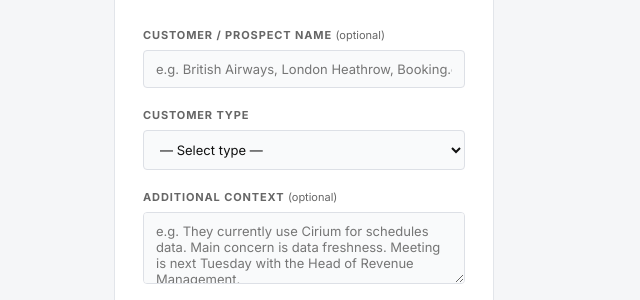
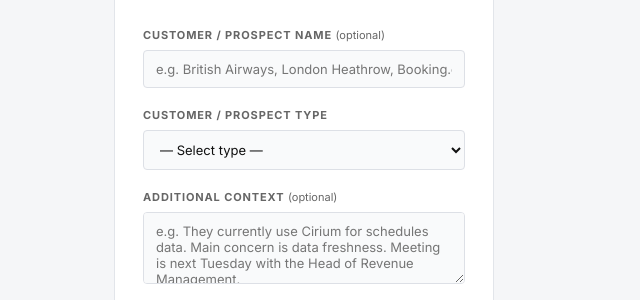
Before and after one commit to rachelfindlayoag-web/oag-competitive-intel, a Flask app: page /pitch in a window 1280 px wide. Shown: the part 1041-1341 px from the top of the page, without its empty margins (0-640 px from the left). Run offline with Flask 3, Linux system fonts and the light colour scheme; the visitor is signed in with stand-in values (Sample User, id 1).

Commit message:
Rename Customer type label to Customer / Prospect type
Co-Authored-By: Claude Sonnet 4.6 <noreply@anthropic.com>

```diff
--- a/templates/pitch.html
+++ b/templates/pitch.html
@@ -349,7 +349,7 @@
       </div>
 
       <div class="field">
-        <label>Customer type</label>
+        <label>Customer / Prospect type</label>
         <select id="customer-type">
           <option value="">— Select type —</option>
           <option value="Low-Cost Carrier (LCC)">Low-Cost Carrier (LCC)</option>
```
